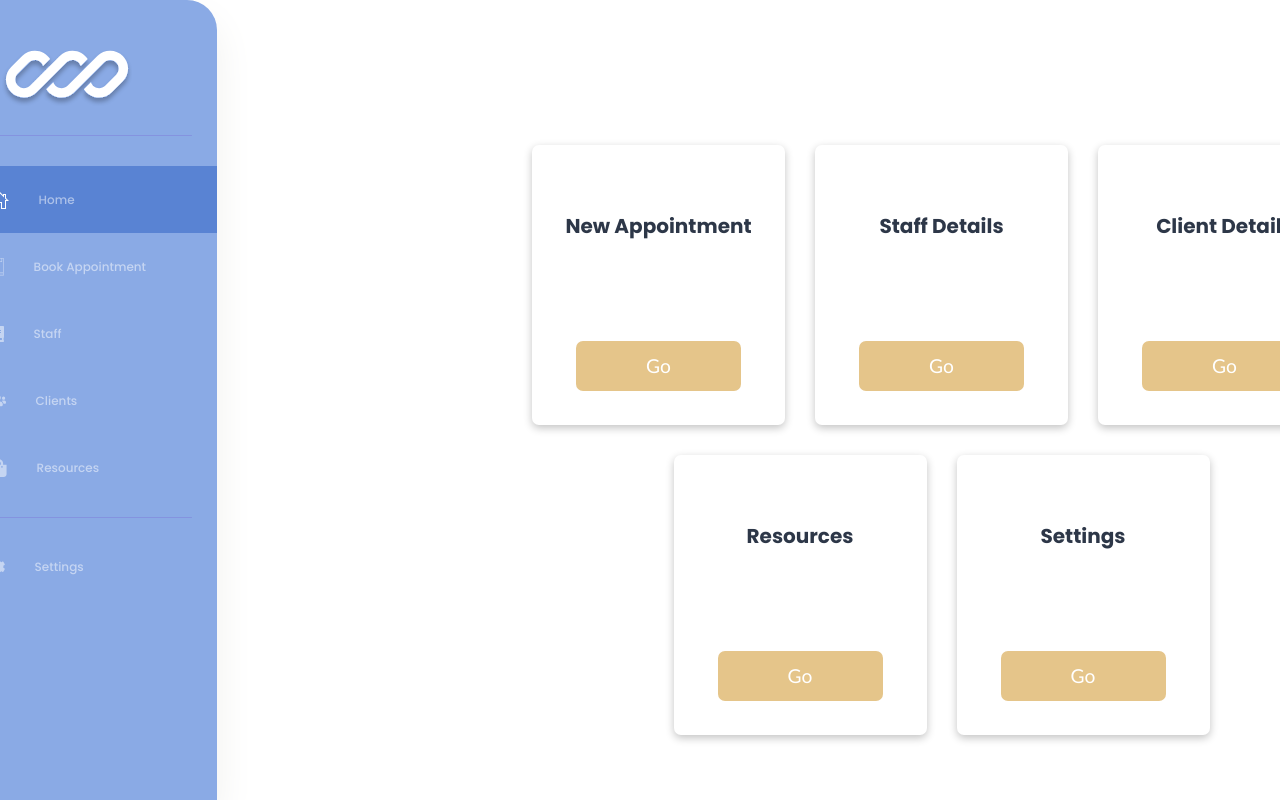
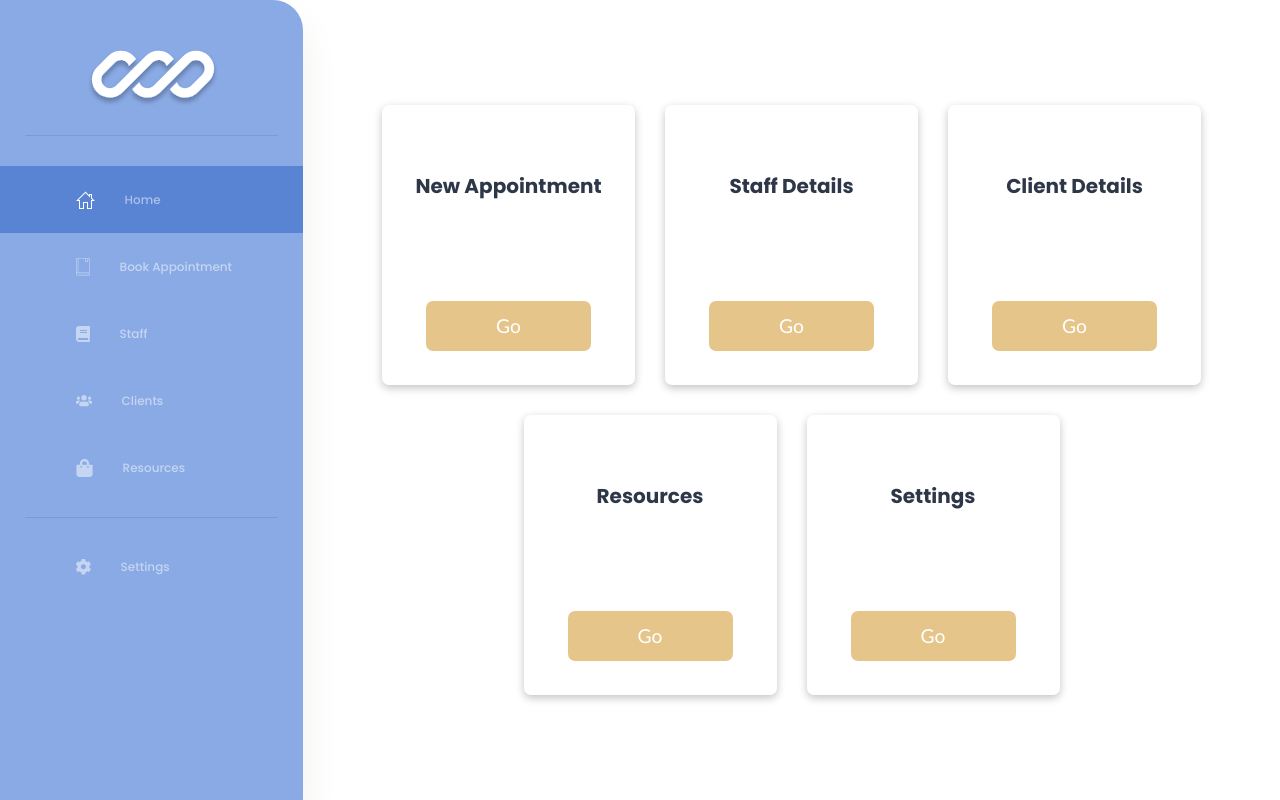
Before and after one commit to nology-tech/Tahiti-Client-Project, a React (Create React App) app: page /home in a window 1280 px wide. Built offline with nearby package versions, Linux system fonts and the light colour scheme.

Commit message:
fixed hompepage card layout

```diff
--- a/src/pages/Home/Home.jsx
+++ b/src/pages/Home/Home.jsx
@@ -16,15 +16,11 @@ const Home = () => {
         </div>
 
         <div className="rowContainer">
-          <div className="firstRow">
-            <HompageCard title="New Appointment" link="/booking" />
-            <HompageCard title="Staff Details" link="/staff" />
-            <HompageCard title="Client Details" link="clients" />
-          </div>
-          <div className="secondRow">
-            <HompageCard title="Resources" link="/resources" />
-            <HompageCard title="Settings" link="/settings" />
-          </div>
+          <HompageCard title="New Appointment" link="/booking" />
+          <HompageCard title="Staff Details" link="/staff" />
+          <HompageCard title="Client Details" link="clients" />
+          <HompageCard title="Resources" link="/resources" />
+          <HompageCard title="Settings" link="/settings" />
         </div>
       </div>
       <MobileNavPage />
--- a/src/pages/Home/Home.scss
+++ b/src/pages/Home/Home.scss
@@ -23,26 +23,15 @@
 
 .cardContainer {
   display: flex;
-  flex-direction: row;
+  align-items: center;
   justify-content: center;
-  flex-wrap: wrap;
-  gap: 20px;
-  margin-left: 300px;
-  margin-top: 130px;
+  flex-grow: 2;
 
   .rowContainer {
-    .firstRow {
-      display: grid;
-      grid-template-columns: 1fr 1fr 1fr;
-    }
-
-    .secondRow {
-      display: grid;
-      grid-template-columns: 1fr 1fr;
-      :nth-child(1) {
-        justify-self: end;
-      }
-    }
+    display: flex;
+    flex-wrap: wrap;
+    justify-content: center;
+    max-width: 850px;
   }
 }
 
```
